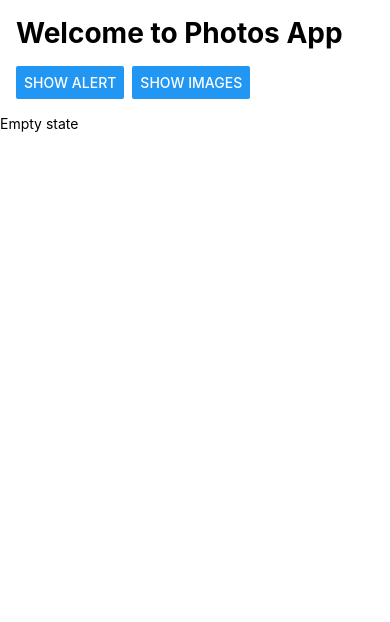
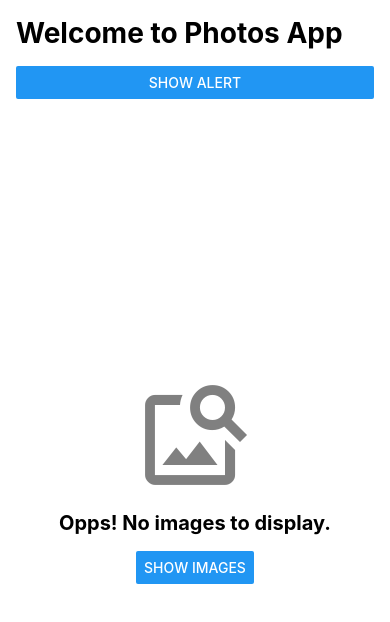
Before and after one commit to ajipandean/PhotosApp, a React Native app: screen / in a window 390 px wide. Shown: the top 622 px of the page. Built offline with nearby package versions, Linux system fonts and the light colour scheme.

Commit message:
added empty state

```diff
--- a/App.js
+++ b/App.js
@@ -13,6 +13,7 @@ import {
   Image,
 } from 'react-native';
 import { FlatGrid } from 'react-native-super-grid';
+import { MaterialCommunityIcons } from '@expo/vector-icons';
 
 const styles = StyleSheet.create({
   container: {
@@ -75,8 +76,29 @@ export default function App() {
     />
   );
   const EmptyState = () => (
-    <View>
-      <Text>Empty state</Text>
+    <View style={{
+      flex: 1,
+      alignItems: 'center',
+      justifyContent: 'center',
+      textAlign: 'center',
+    }}>
+      <MaterialCommunityIcons
+        name="image-search-outline"
+        size={120}
+        color="#808080"
+        style={{ marginBottom: 16 }}
+      />
+      <Text style={{
+        fontSize: 20,
+        fontWeight: 'bold',
+        marginBottom: 16,
+      }}>
+        Opps! No images to display.
+      </Text>
+      <Button
+        title={"Show images"}
+        onPress={showImagesHandler}
+      />
     </View>
   );
 
@@ -86,20 +108,10 @@ export default function App() {
         <Text style={[styles.welcome]}>
           Welcome to Photos App
         </Text>
-        <View style={{ flexDirection: 'row' }}>
-          <View style={{ marginRight: 8 }}>
-            <Button
-              title={"Show alert"}
-              onPress={showAlertHandler}
-            />
-          </View>
-          <View>
-            <Button
-              title={"Show images"}
-              onPress={showImagesHandler}
-            />
-          </View>
-        </View>
+        <Button
+          title={"Show alert"}
+          onPress={showAlertHandler}
+        />
       </View>
       {photos.length === 0 ? <EmptyState/> : <PhotoGallery/>}
       <StatusBar style="auto" />
```
